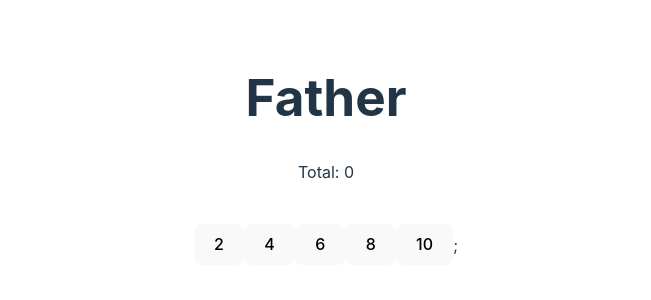
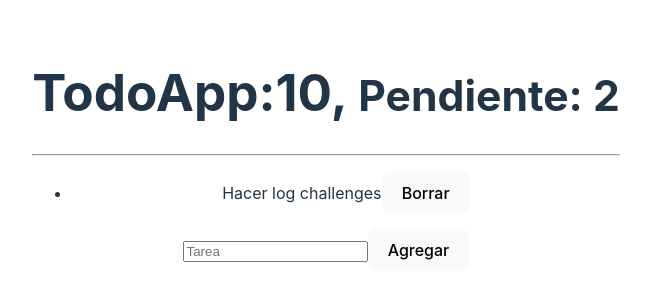
Before and after one commit to Makhai412/Homeworks, a React (Vite) app: page / in a window 1280 px wide. Shown: the part 250-550 px from the top of the page, without its empty margins (314-965 px from the left). Built offline with nearby package versions, Linux system fonts and the light colour scheme.

Commit message:
Challenge 9 Done

```diff
--- a/src/App.jsx
+++ b/src/App.jsx
@@ -1,14 +1,13 @@
 
 import './App.css'
-import { Father } from './Components/Father'
-import { MultipleCustomHooks } from './Components/MultipleCustomHooks'
+import { TodoApp } from './Components/TodoApp'
 
 
 function App() {
 
   return (
     <>
-      <Father/>
+      <TodoApp/>
     </>
   )
 }
--- /dev/null
+++ b/src/Components/TodoApp.jsx
@@ -0,0 +1,41 @@
+import { useReducer } from "react";
+import { TodoReducer } from "./TodoReducer";
+import { List } from "./list";
+import { Addtodo } from "./addtodo";
+
+const initialState = [{
+    id: new Date().getTime(),
+    description: 'Hacer log challenges',
+    done: false
+}]
+
+export const TodoApp = () =>{
+    const [todos, dispatchTodo] = useReducer(TodoReducer, initialState);
+
+    const handleNewTodo = (todo) => {
+        const action={
+            type:'[TODO] ADD TODO',
+            payload: todo
+        }
+        dispatchTodo(action);
+    }
+
+    return(
+        <>
+            <h1><strong>TodoApp:10,</strong>  <small>Pendiente: 2</small></h1>
+            <hr/>
+
+
+            <div className="row">
+                <div className="col-7">
+                    <List todos={todos}/>
+                </div>
+                <div className="col-5">
+                    <Addtodo handleNewTodo={handleNewTodo}/>
+                </div>
+
+            </div>
+
+        </>
+    )
+}
--- /dev/null
+++ b/src/Components/TodoReducer.jsx
@@ -0,0 +1,8 @@
+export const TodoReducer = (initialState=[], action) =>{
+    switch(action.type){
+        case'[TODO] ADD TODO':
+            return [...initialState, action.payload]
+        default:
+            return initialState;
+    }
+}
--- /dev/null
+++ b/src/Components/addtodo.jsx
@@ -0,0 +1,28 @@
+
+import { useRef } from "react"
+
+export const Addtodo = ({handleNewTodo}) => {
+
+  const valueInput= useRef();
+  const onFormSubmit=(evt)=>{
+    evt.preventDefault()
+    const newTodo={
+      id: new Date().getTime(),
+      description:valueInput.current.value,
+      done: false
+    }
+    handleNewTodo(newTodo);
+    valueInput.current.value="";
+
+
+  }
+  return (
+    <form onSubmit={(evt)=> onFormSubmit(evt)}>
+      <input type="text" className="form-control" ref={valueInput} placeholder="Tarea"/>
+      <button type= "submit" className="btn btn-outline-primary mt1">
+        Agregar
+      </button>
+    </form>
+
+  )
+}
--- /dev/null
+++ b/src/Components/list.jsx
@@ -0,0 +1,16 @@
+import { TodoItem } from "./todoItem"
+
+export const List = ({todos = []}) => {
+  return (
+    <>
+      <ul className="list-group">
+      {todos.map((todo, key)=>{
+        return(
+          <TodoItem key={key} todo={todo}/>
+            )
+          })
+        }
+      </ul>
+    </>
+  )
+}
--- /dev/null
+++ b/src/Components/todoItem.jsx
@@ -0,0 +1,8 @@
+export const TodoItem =({todo})=>{
+    return(
+        <li className='list-group-item d-flex justify-content-between'>
+            <span className="align-self-center">{todo.description}</span>
+            <button className="btn btn-danger">Borrar</button>
+          </li>
+    )
+}
```
